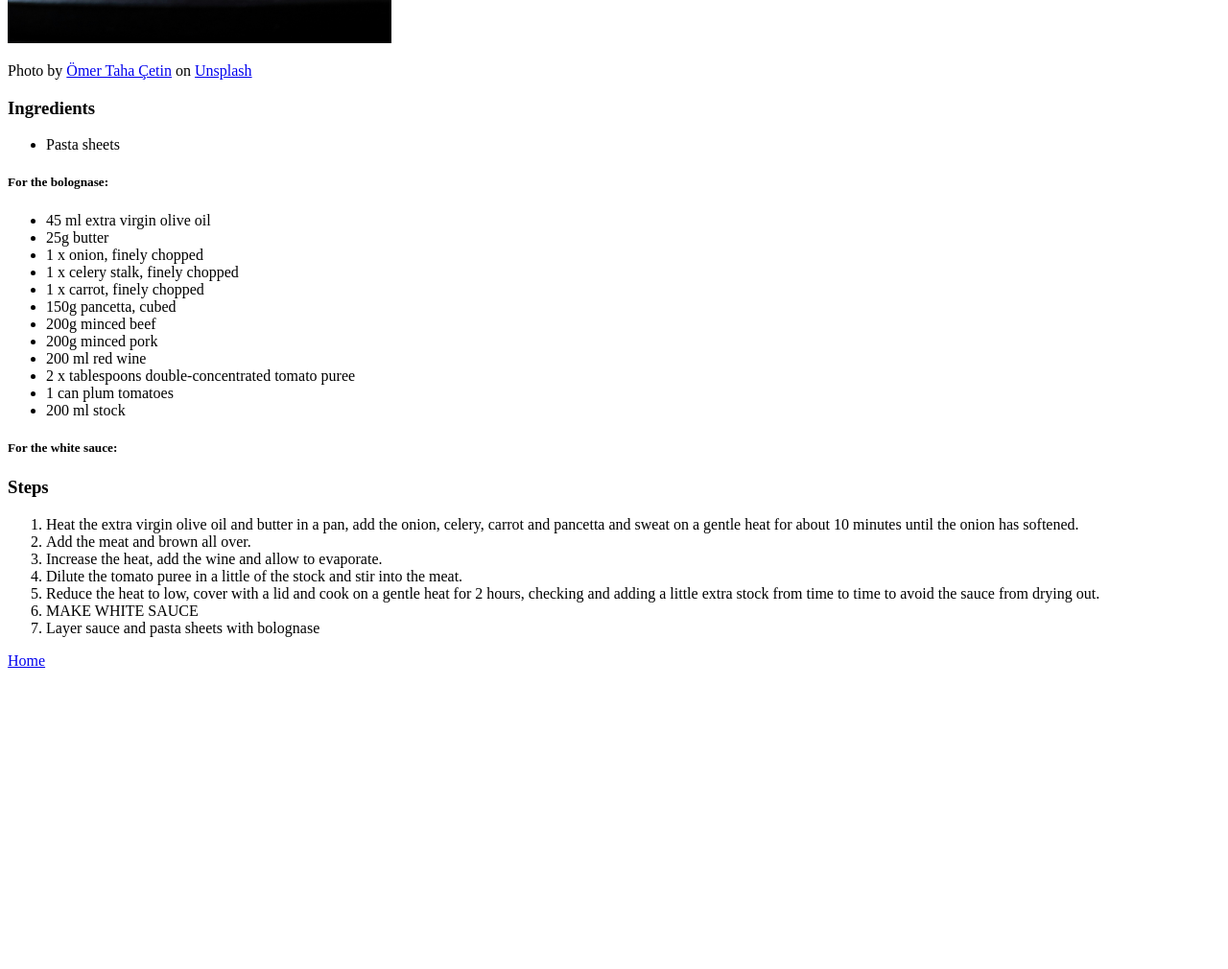
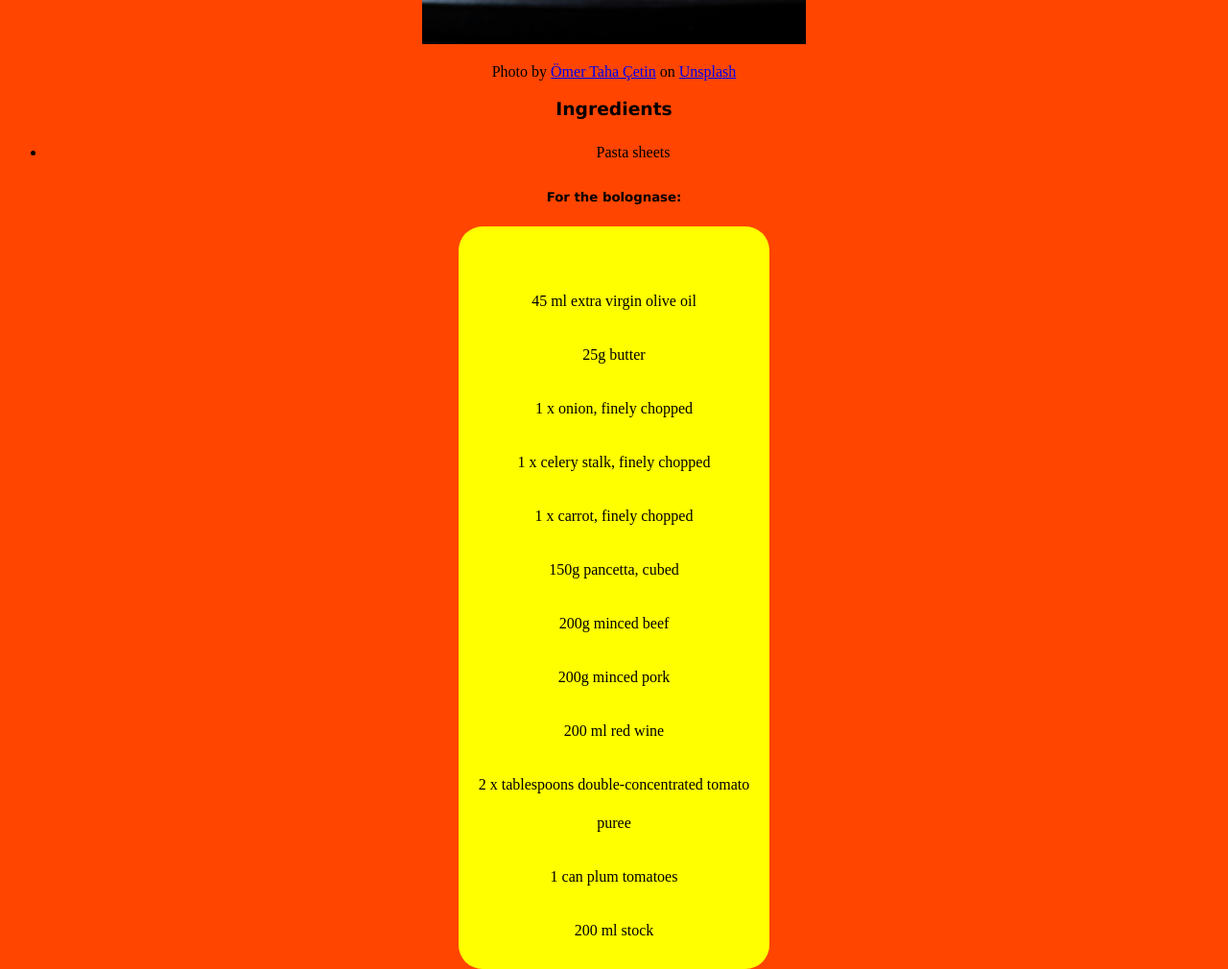
Before and after one commit to apdev14/odin-recipes, a plain HTML site: page recipes/lasagna.html in a window 1280 px wide. Shown: the part 635-1645 px from the top of the page at 96% size. Before the commit the page ends 1341 px from the top, so only its background shows below. Drawn offline with Linux system fonts and the light colour scheme.

Commit message:
[Recipe] - Add css  - complete

```diff
--- a/recipes/lasagna.html
+++ b/recipes/lasagna.html
@@ -4,20 +4,21 @@
     <meta charset="UTF-8">
     <meta name="viewport" content="width=device-width, initial-scale=1.0">
     <title>Lasagna recipe</title>
+    <link rel="stylesheet" href="../style.css">
 </head>
 <body>
-    <h1>Lasagna recipe</h1>
+    <h1 class="headers">Lasagna recipe</h1>
 
     <img src="../images/lasagna.jpg" alt="A delicious Lasagna" width="400">
     <p>Photo by <a href="https://unsplash.com/@omertahacetin?utm_content=creditCopyText&utm_medium=referral&utm_source=unsplash">Ömer Taha Çetin</a> on <a href="https://unsplash.com/photos/a-black-plate-topped-with-lasagna-covered-in-sauce-and-cheese-Tl6IYQse-tc?utm_content=creditCopyText&utm_medium=referral&utm_source=unsplash">Unsplash</a>
     </p>
 
-    <h3>Ingredients</h3>
+    <h3 class="headers">Ingredients</h3>
     <ul>
         <li>Pasta sheets</li>
     </ul>
-    <h5>For the bolognase:</h5>
-    <ul>
+    <h5 class="headers">For the bolognase:</h5>
+    <ul class="list">
         <li>45 ml extra virgin olive oil</li>
         <li>25g butter</li>
         <li>1 x onion, finely chopped</li>
@@ -31,11 +32,11 @@
         <li>1 can plum tomatoes</li>
         <li>200 ml stock</li>
     </ul>
-    <h5>For the white sauce:</h5>
+    <h5 class="headers">For the white sauce:</h5>
 
-    <h3>Steps</h3>
+    <h3 class="headers">Steps</h3>
 
-    <ol>
+    <ol class="list">
         <li>Heat the extra virgin olive oil and butter in a pan, add the onion, celery, carrot and pancetta and sweat on a gentle heat for about 10 minutes until the onion has softened.</li>
         <li>Add the meat and brown all over.</li>
         <li>Increase the heat, add the wine and allow to evaporate.</li>
@@ -45,6 +46,9 @@
         <li>Layer sauce and pasta sheets with bolognase</li>
     </ol>
 
-    <a href="../index.html">Home</a>
+    <div>
+
+        <a href="../index.html">Home</a>
+    </div>
 </body>
 </html>
--- /dev/null
+++ b/style.css
@@ -0,0 +1,32 @@
+body {
+    background-color: orangered;
+    text-align: center;
+}
+
+.headers {
+    font-family: 'Lucida Sans', 'Lucida Sans Regular', 'Lucida Grande', 'Lucida Sans Unicode', Geneva, Verdana, sans-serif;
+
+}
+
+.list {
+    background-color: yellow;
+    display: inline-block;
+    padding: 12px;
+    list-style-type: none;
+    width: 300px;
+    height: auto;
+    margin: 0 auto;
+    line-height: 40px;
+    padding-top: 50px;
+    border-radius: 25px;
+}
+
+li {
+    padding: 8px;
+}
+
+li a {
+    text-decoration: none;
+    font-family: 'Lucida Sans', 'Lucida Sans Regular', 'Lucida Grande', 'Lucida Sans Unicode', Geneva, Verdana, sans-serif;
+    font-size: 24px;
+}
```
Also changed, not shown: index.html (+4 -2 lines), recipes/full-english.html (+8 -5 lines), recipes/smash-burger.html (+9 -6 lines).
